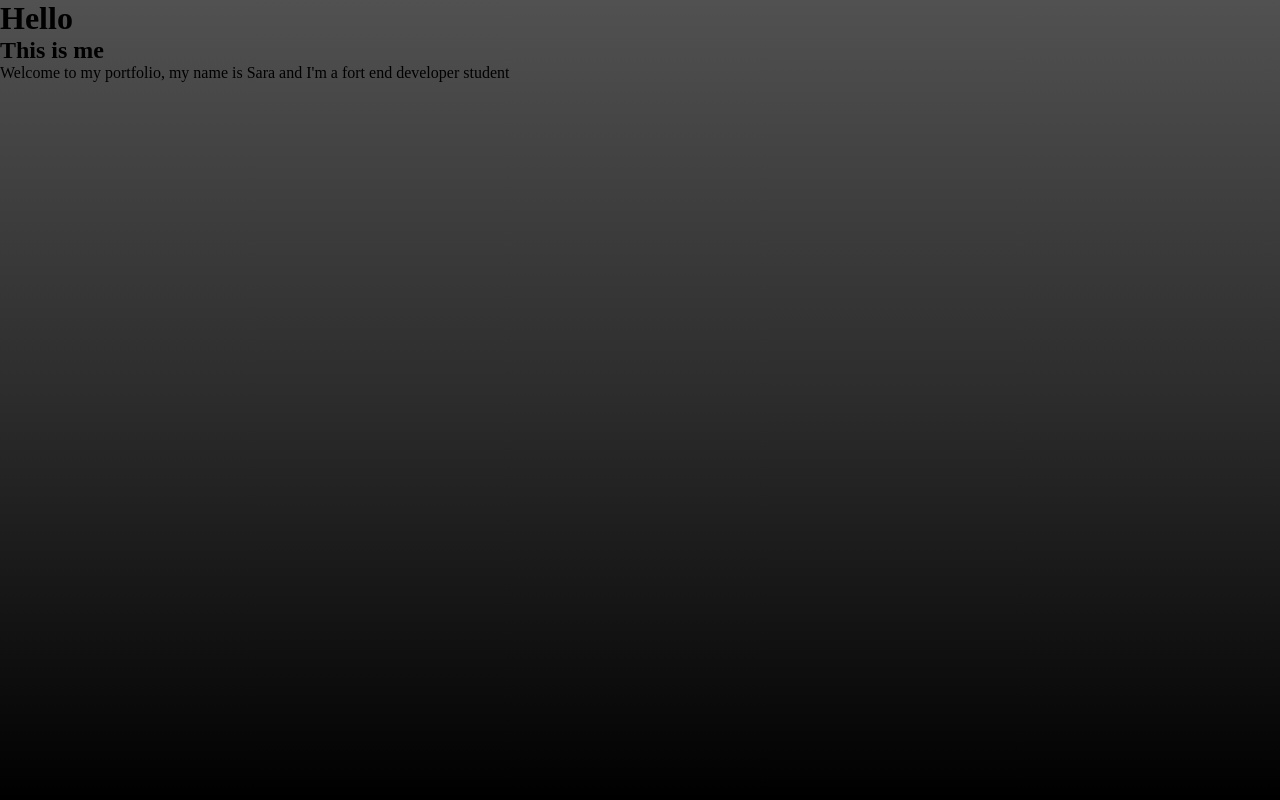
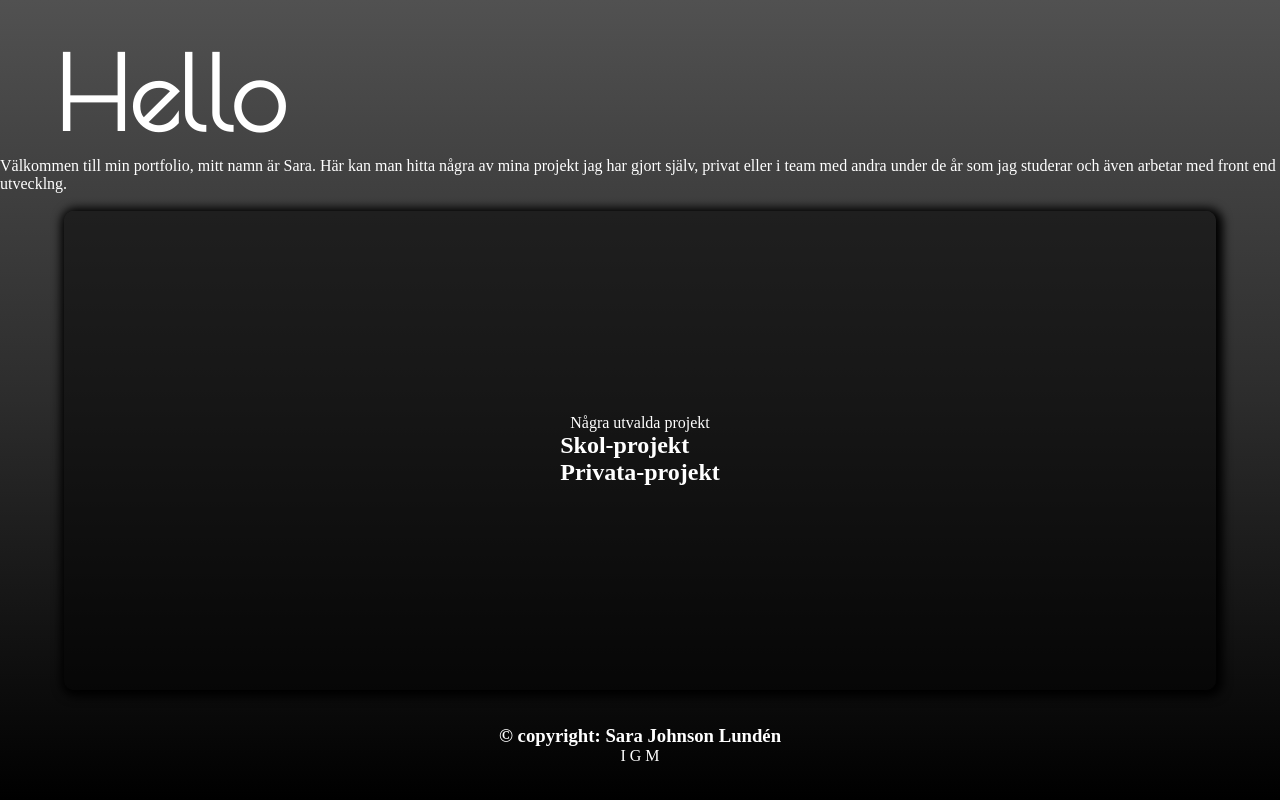
Before and after one commit to SaraJohlu/JohLu, a plain HTML site: page index.html in a window 1280 px wide. Drawn offline with nearby package versions, Linux system fonts and the light colour scheme; a web font is replaced by a local one.

Commit message:
nytt arbete på html och css

```diff
--- a/index.html
+++ b/index.html
@@ -1,8 +1,17 @@
 <!DOCTYPE html>
 <html lang="en">
+
 <head>
     <meta charset="UTF-8">
     <meta name="viewport" content="width=device-width, initial-scale=1.0">
+    <!-- font links -->
+    <link rel="preconnect" href="https://fonts.googleapis.com">
+    <link rel="preconnect" href="https://fonts.gstatic.com" crossorigin>
+    <link
+        href="https://fonts.googleapis.com/css2?family=Chicle&family=Comic+Neue:ital,wght@0,300;0,400;0,700;1,300;1,400;1,700&family=Genos:ital,wght@0,100..900;1,100..900&family=Nosifer&family=Poiret+One&family=Poppins:ital,wght@0,100;0,200;0,300;0,400;0,500;0,600;0,700;0,800;0,900;1,100;1,200;1,300;1,400;1,500;1,600;1,700;1,800;1,900&family=Roboto+Condensed:ital,wght@0,100..900;1,100..900&family=Ubuntu:ital,wght@0,300;0,400;0,500;0,700;1,300;1,400;1,500;1,700&display=swap"
+        rel="stylesheet">
+
+
     <link rel="stylesheet" href="style.css">
     <title>Sara "Johlu"</title>
 </head>
@@ -11,18 +20,32 @@
     <!-- Header html -->
     <header>
         <h1>Hello</h1>
-        <h2>This is me</h2>
-        <p>Welcome to my portfolio, my name is Sara and I'm a fort end developer student</p>
+        <span class="line"></span>
+
+        <p id="welcome">Välkommen till min portfolio, mitt namn är Sara. Här kan man hitta några av mina projekt
+            jag har gjort själv, privat eller i team med andra under de år som jag studerar och även arbetar med front end utvecklng.
+        </p><br>
     </header>
 
     <!-- main html -->
     <main>
+      <p id="navP">Några utvalda projekt</p>
+
+      <nav>
+        <h2>Skol-projekt</h2>
+        <h2>Privata-projekt</h2>
+      </nav>
 
     </main>
 
     <!-- footer html -->
     <footer>
-
+        <h3>© copyright: Sara Johnson Lundén</h3>
+        <nav>
+            <a href="#">I</a>
+            <a href="#">G</a>
+            <a href="#">M</a>
+        </nav>
     </footer>
 
     <script src="script.js"></script>
--- a/script.js
+++ b/script.js
@@ -0,0 +1,3 @@
+const body = document.body
+
+const paragraph = document.getElementById("welcome");
--- a/style.scss
+++ b/style.scss
@@ -4,21 +4,86 @@
     box-sizing: border-box;
 }
 
+// Varibles
+$primaryFont: "Poiret One", serif;
+$secondaryFont: "Roboto Condensed", serif;
+
+// Mixins
+
 body {
+    display: flex;
+    flex-direction: column;
+    justify-content: center;
+    align-items: center;
+
+    position: relative;
+
     background-image: linear-gradient(to bottom, rgb(81, 81, 81),rgb(44, 44, 44), black);
     background-repeat: no-repeat;
     width: 100%;
     height: 100vh;
+    color: white;
 
     header {
 
+        h1 {
+            font-family: $primaryFont;
+            font-size: 100px;
+            margin: 30px 0px 0px 50px;
+            padding: 5px;
+        }
+
+        .line {
+            width: 70%;
+            height: 2px;
+            border-color: 2px solid white;
+            background-color: white;
+            color: white;
+        }
+
+        .welcome {
+            width: 30%;
+            text-align: center;
+            font-size: larger;
+            font-family: $secondaryFont;
+            font-weight: 200;
+            margin: 5px 0px 5px 30px;
+        }
     }
 
     main {
+        display: flex;
+        flex-direction: column;
+        justify-content: center;
+        align-items: center;
+        width: 90%;
+        height: 65vh;
+        background-color: rgba(0, 0, 0, 0.499);
+        border-radius: 10px;
+        box-shadow: 2px 2px 10px 5px black;
+
+        img {
+            width: 120px;
+            top: 20px;
+            left: 100px;
+        }
 
     }
 
     footer {
+        display: flex;
+        flex-direction: column;
+        justify-content: center;
+        align-items: center;
 
+        width: 100%;
+        height: 15vh;
+
+        h3, a {
+
+            color: white;
+            text-decoration: none;
+
+        }
     }
 }
```
Also changed, not shown: Arrow 1.png (added), style.css, 1 other file.
